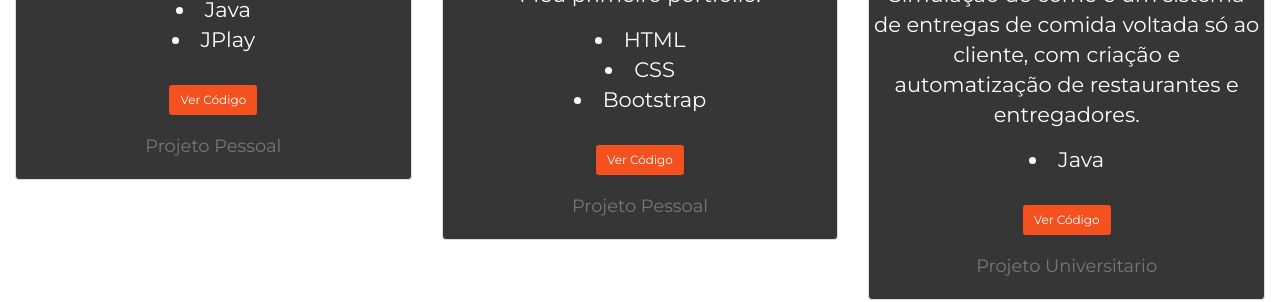
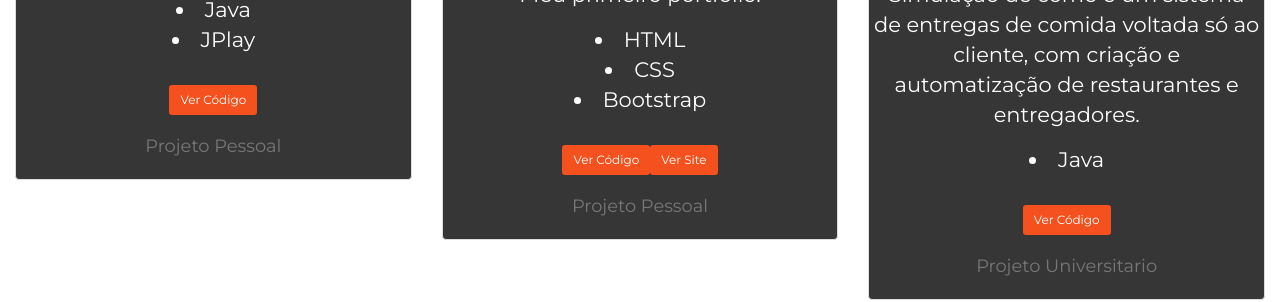
Before and after one commit to GabriellArthur/Portfolio2, a React (Create React App) app: page /portfolio in a window 1280 px wide. Shown: the part 800-1102 px from the top of the page. Built offline with nearby package versions, Linux system fonts and the light colour scheme.

Commit message:
Update Portfolio.js

```diff
--- a/src/componentes/Portfolio.js
+++ b/src/componentes/Portfolio.js
@@ -32,6 +32,9 @@ const Portfolio = props => {
                         <div class="d-flex justify-content-between align-items-center">
                                 <div class="btn-group">
                                     <a href="https://github.com/GabriellArthur/portfolio"><button type="button" class="btn btn-sm btn-outline-primary">Ver Código</button></a>
+                                </div>
+                                <div class="btn-group">
+                                    <a href="https://gabriellarthur.netlify.app"><button type="button" class="btn btn-sm btn-outline-primary">Ver Site</button></a>
                                 </div>
                             <p><small class="text-muted">Projeto Pessoal</small></p>
                         </div>
```
